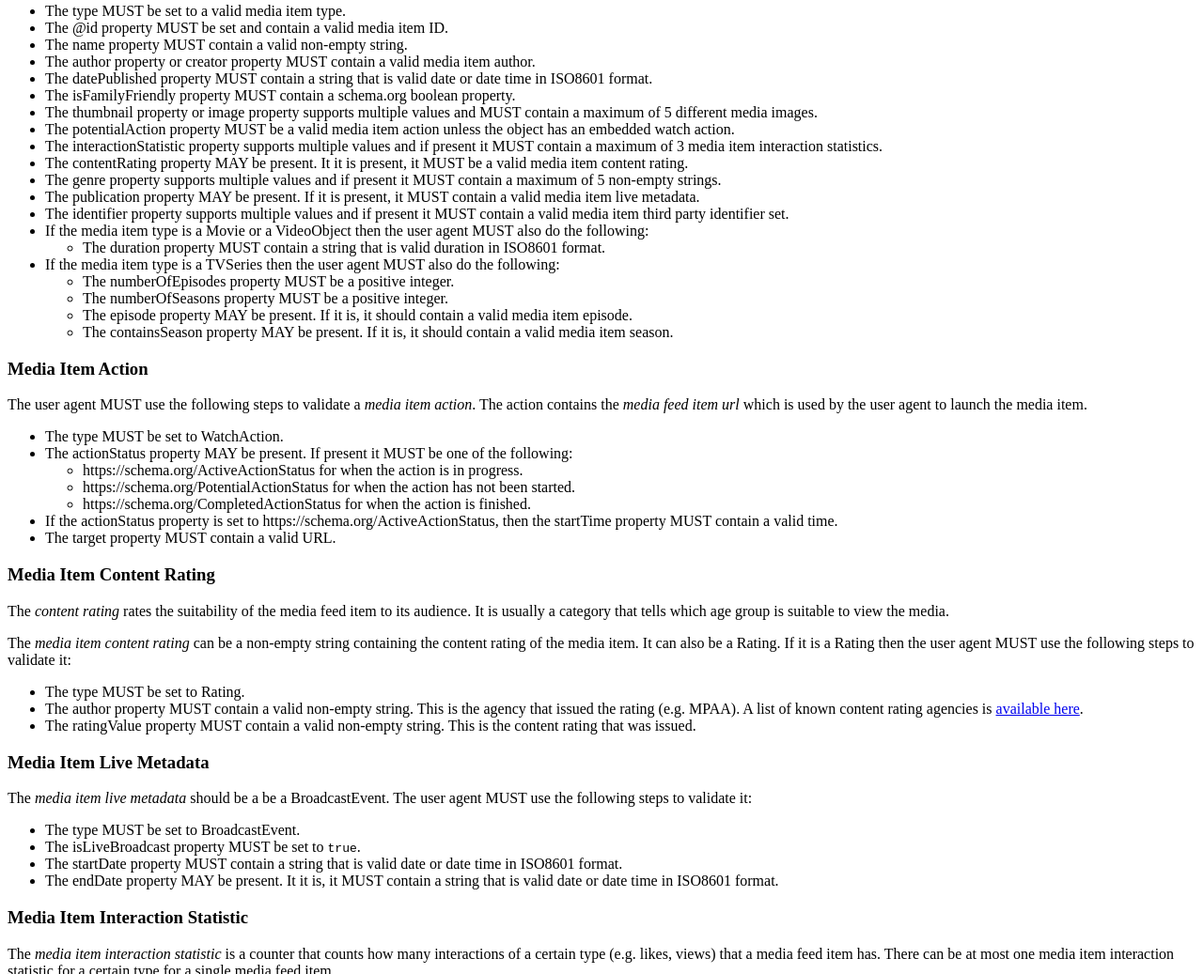
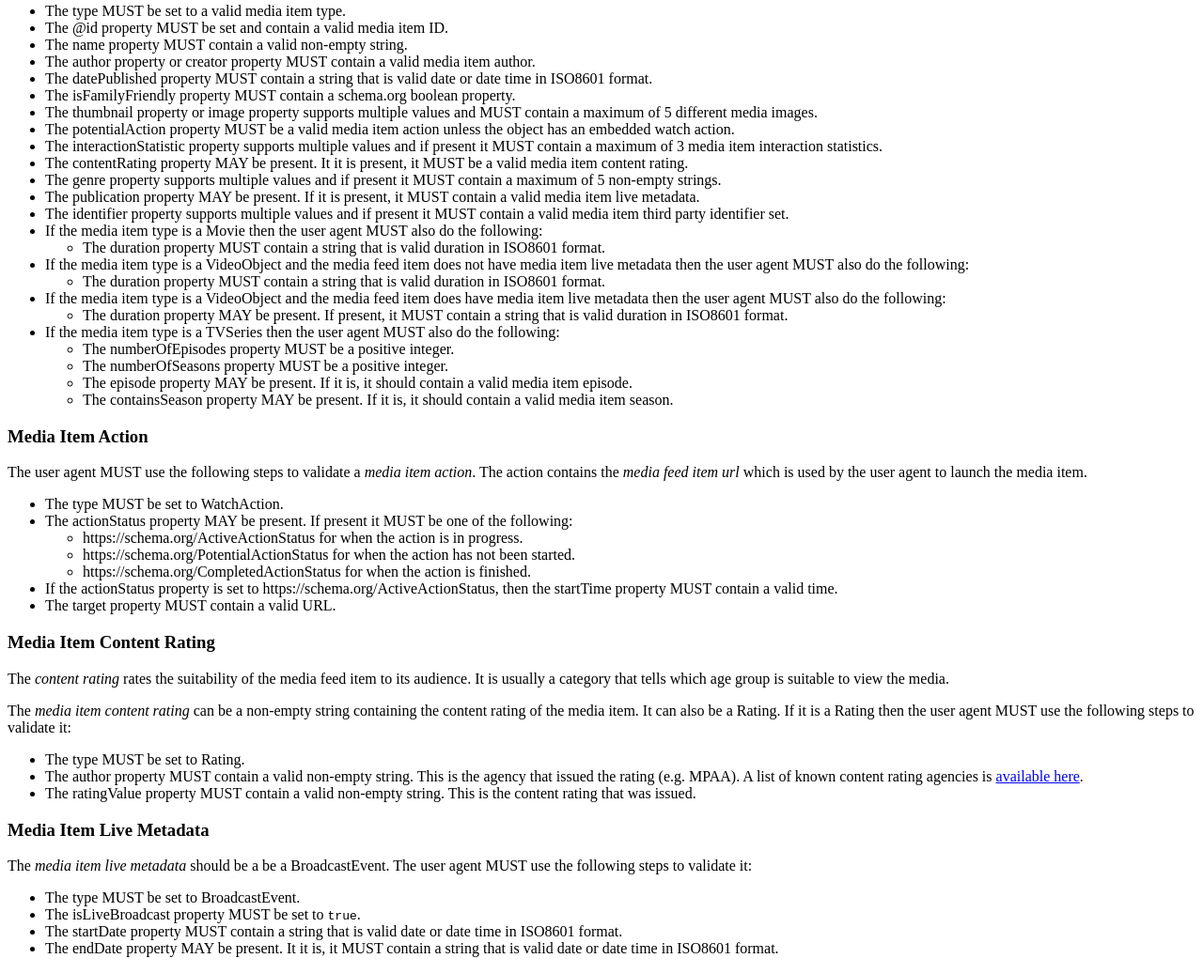
Before and after one commit to WICG/media-feeds, a plain HTML site: page index.html in a window 1280 px wide. Shown: the part 2066-3103 px from the top of the page at 94% size. Drawn offline with Linux system fonts and the light colour scheme.

Commit message:
Make duration optional for live

```diff
--- a/index.html
+++ b/index.html
@@ -410,15 +410,42 @@
           </li>
           <li>
             If the <a>media item type</a> is a
-            <a data-cite="schema-org/Movie#">Movie</a> or a
-            <a data-cite="schema-org/VideoObject#">VideoObject</a> then the
-            user agent MUST also do the following:
+            <a data-cite="schema-org/Movie#">Movie</a> then the user agent MUST
+            also do the following:
 
             <ul>
               <li>
                 The <a data-cite="schema-org/duration#">duration</a> property MUST
                 contain a string that is valid duration in
                 <a data-cite="ISO8601#">ISO8601 format</a>.
+              </li>
+            </ul>
+          </li>
+          <li>
+            If the <a>media item type</a> is a
+            <a data-cite="schema-org/VideoObject#">VideoObject</a> and the
+            <a>media feed item</a> does not have <a>media item live metadata</a>
+            then the user agent MUST also do the following:
+
+            <ul>
+              <li>
+                The <a data-cite="schema-org/duration#">duration</a> property MUST
+                contain a string that is valid duration in
+                <a data-cite="ISO8601#">ISO8601 format</a>.
+              </li>
+            </ul>
+          </li>
+          <li>
+            If the <a>media item type</a> is a
+            <a data-cite="schema-org/VideoObject#">VideoObject</a> and the
+            <a>media feed item</a> does have <a>media item live metadata</a>
+            then the user agent MUST also do the following:
+
+            <ul>
+              <li>
+                The <a data-cite="schema-org/duration#">duration</a> property MAY be
+                present. If present, it MUST contain a string that is valid duration
+                in <a data-cite="ISO8601#">ISO8601 format</a>.
               </li>
             </ul>
           </li>
```
Also changed, not shown: 1 other file.
